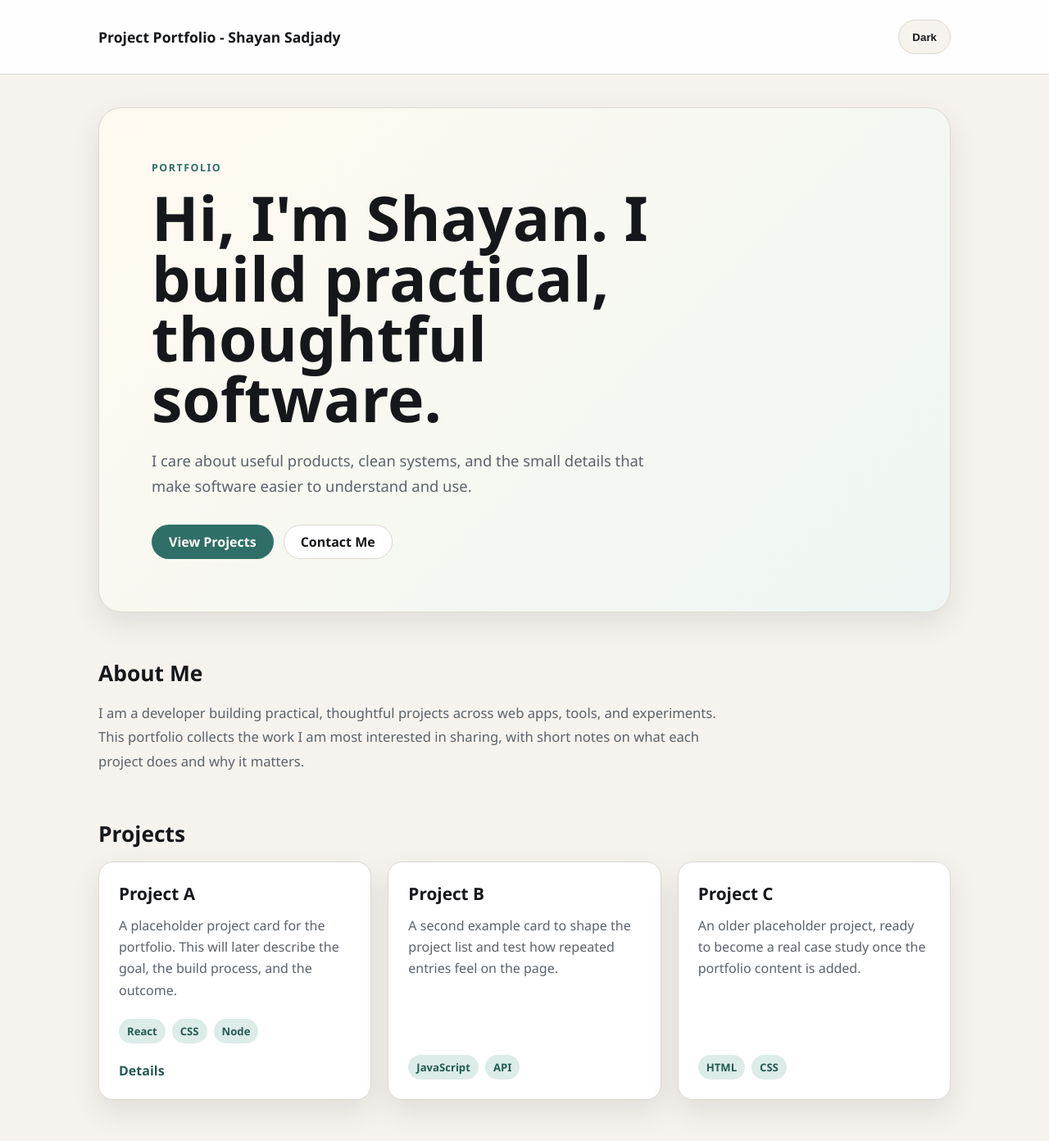
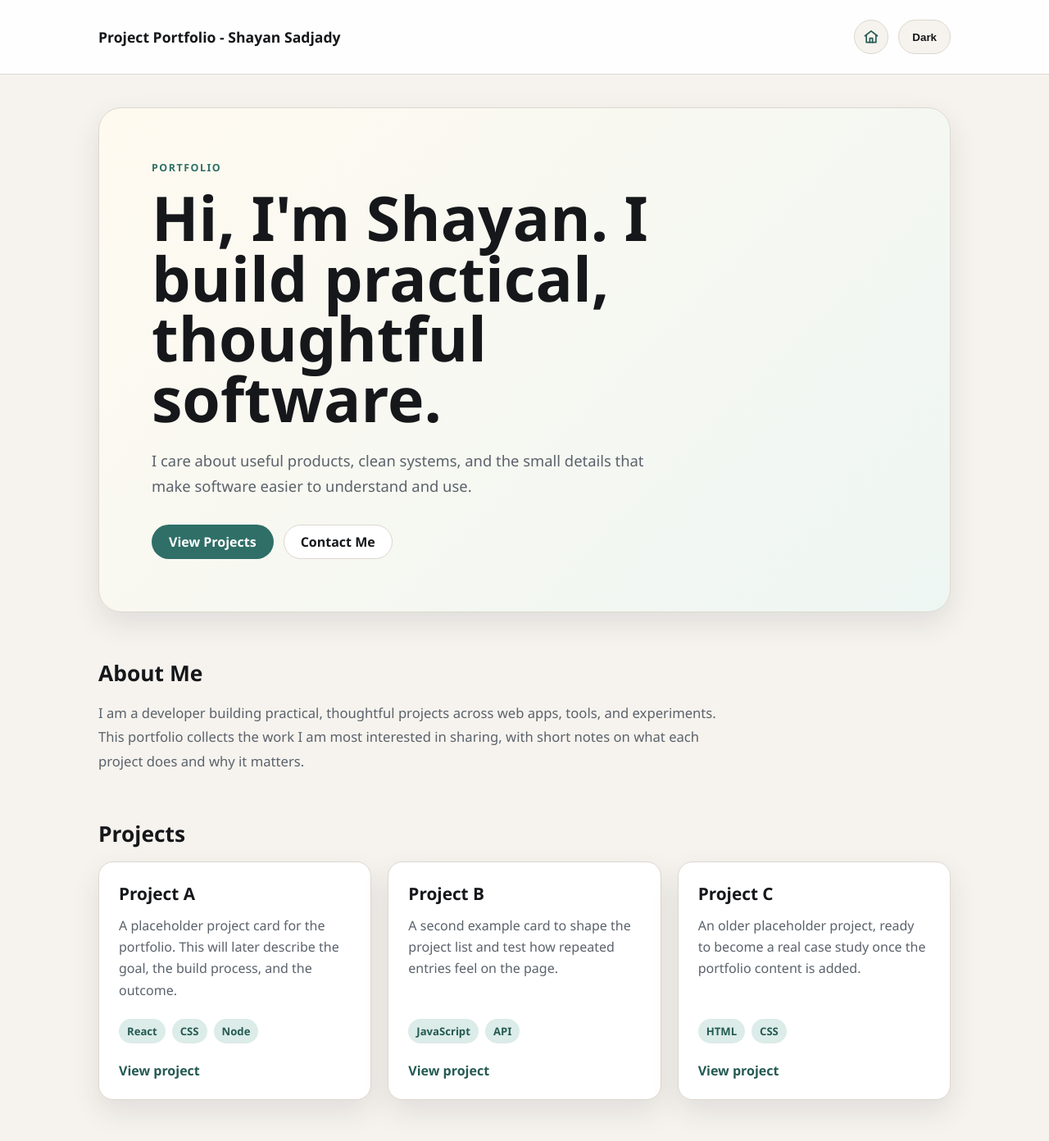
Before and after one commit to 2Fang/projects-website, a React (Vite) app: page / in a window 1280 px wide. Shown: the top 1392 px of the page at 82% size. Built offline with nearby package versions, Linux system fonts and the light colour scheme.

Commit message:
[PW-3] project page placeholders

```diff
--- a/src/styles.css
+++ b/src/styles.css
@@ -64,6 +64,34 @@ a {
   margin: 0;
   font-size: 1.1rem;
   font-weight: 700;
+}
+
+.header-actions {
+  display: flex;
+  align-items: center;
+  gap: 12px;
+}
+
+.header-home-link {
+  display: inline-flex;
+  width: 42px;
+  height: 42px;
+  align-items: center;
+  justify-content: center;
+  border: 1px solid var(--border);
+  border-radius: 999px;
+  background: var(--bg);
+  color: var(--accent-strong);
+  text-decoration: none;
+  transition:
+    transform 160ms ease,
+    border-color 180ms ease,
+    background-color 180ms ease;
+}
+
+.header-home-link:hover {
+  transform: translateY(-2px);
+  border-color: color-mix(in srgb, var(--accent) 55%, var(--border));
 }
 
 .theme-toggle,
@@ -196,6 +224,8 @@ a {
   border-radius: 18px;
   background: var(--bg-soft);
   box-shadow: var(--shadow);
+  color: inherit;
+  text-decoration: none;
   transition:
     transform 180ms ease,
     border-color 180ms ease,
@@ -259,6 +289,35 @@ a {
   text-decoration: underline;
 }
 
+.project-card-cta {
+  color: var(--accent-strong);
+  font-weight: 800;
+}
+
+.project-detail {
+  display: grid;
+  gap: 20px;
+  max-width: 760px;
+  padding: 20px 0 0;
+}
+
+.project-detail h2 {
+  margin: 0;
+  font-size: clamp(2rem, 5vw, 3.4rem);
+  line-height: 1.05;
+}
+
+.project-detail p:not(.hero-eyebrow) {
+  margin: 0;
+  color: var(--text-muted);
+  font-size: 1.08rem;
+  line-height: 1.75;
+}
+
+.project-detail .button {
+  justify-self: start;
+}
+
 @media (max-width: 860px) {
   .project-list {
     grid-template-columns: 1fr;
@@ -273,6 +332,11 @@ a {
   .site-header {
     align-items: flex-start;
     flex-direction: column;
+  }
+
+  .header-actions {
+    width: 100%;
+    justify-content: space-between;
   }
 
   .page-content {
--- a/src/ui/App.jsx
+++ b/src/ui/App.jsx
@@ -1,37 +1,9 @@
 import { useEffect, useState } from "react";
 import Header from "./components/Header.jsx";
-import Hero from "./components/Hero.jsx";
-import ProjectList from "./components/ProjectList.jsx";
-import Summary from "./components/Summary.jsx";
-
-const projects = [
-  {
-    title: "Project A",
-    description:
-      "A placeholder project card for the portfolio. This will later describe the goal, the build process, and the outcome.",
-    techTags: ["React", "CSS", "Node"],
-    links: [
-      {
-        label: "Details",
-        href: "#"
-      }
-    ]
-  },
-  {
-    title: "Project B",
-    description:
-      "A second example card to shape the project list and test how repeated entries feel on the page.",
-    techTags: ["JavaScript", "API"],
-    links: []
-  },
-  {
-    title: "Project C",
-    description:
-      "An older placeholder project, ready to become a real case study once the portfolio content is added.",
-    techTags: ["HTML", "CSS"],
-    links: []
-  }
-];
+import projects from "./data/projects.js";
+import HomePage from "./pages/HomePage.jsx";
+import ProjectPage from "./pages/ProjectPage.jsx";
+import UnknownProjectPage from "./pages/UnknownProjectPage.jsx";
 
 function getInitialTheme() {
   const savedTheme = localStorage.getItem("theme");
@@ -45,8 +17,15 @@ function getInitialTheme() {
     : "light";
 }
 
+function getProjectSlugFromPath() {
+  const match = window.location.pathname.match(/^\/projects\/([^/]+)\/?$/);
+  return match ? decodeURIComponent(match[1]) : null;
+}
+
 function App() {
   const [theme, setTheme] = useState(getInitialTheme);
+  const projectSlug = getProjectSlugFromPath();
+  const currentProject = projects.find((project) => project.slug === projectSlug);
 
   useEffect(() => {
     document.documentElement.dataset.theme = theme;
@@ -61,9 +40,13 @@ function App() {
     <>
       <Header theme={theme} onToggleTheme={toggleTheme} />
       <main className="page-content">
-        <Hero />
-        <Summary />
-        <ProjectList projects={projects} />
+        {projectSlug === null ? (
+          <HomePage projects={projects} />
+        ) : currentProject ? (
+          <ProjectPage project={currentProject} />
+        ) : (
+          <UnknownProjectPage />
+        )}
       </main>
     </>
   );
--- a/src/ui/components/Header.jsx
+++ b/src/ui/components/Header.jsx
@@ -2,6 +2,24 @@ function Header({ theme, onToggleTheme }) {
   return (
     <header className="site-header">
       <h1>Project Portfolio - Shayan Sadjady</h1>
+      <div className="header-actions">
+        <a className="header-home-link" href="/" aria-label="Go to home page">
+          <svg
+            aria-hidden="true"
+            viewBox="0 0 24 24"
+            width="20"
+            height="20"
+            fill="none"
+            stroke="currentColor"
+            strokeLinecap="round"
+            strokeLinejoin="round"
+            strokeWidth="2"
+          >
+            <path d="m3 10.5 9-7 9 7" />
+            <path d="M5 10v10h14V10" />
+            <path d="M10 20v-6h4v6" />
+          </svg>
+        </a>
         <button
           className="theme-toggle"
           type="button"
@@ -10,6 +28,7 @@ function Header({ theme, onToggleTheme }) {
         >
           {theme === "dark" ? "Light" : "Dark"}
         </button>
+      </div>
     </header>
   );
 }
--- a/src/ui/components/Hero.jsx
+++ b/src/ui/components/Hero.jsx
@@ -8,7 +8,7 @@ function Hero() {
         make software easier to understand and use.
       </p>
       <div className="hero-actions" aria-label="Portfolio actions">
-        <a className="button button-primary" href="#projects">
+        <a className="button button-primary" href="/#projects">
           View Projects
         </a>
         <a className="button button-secondary" href="mailto:hello@example.com">
--- a/src/ui/components/ProjectCard.jsx
+++ b/src/ui/components/ProjectCard.jsx
@@ -1,6 +1,10 @@
-function ProjectCard({ title, description, techTags = [], links = [] }) {
+function ProjectCard({ title, description, techTags = [], slug }) {
   return (
-    <article className="project-card">
+    <a
+      className="project-card"
+      href={`/projects/${slug}`}
+      aria-label={`View ${title}`}
+    >
       <div className="project-card-content">
         <h3>{title}</h3>
         <p>{description}</p>
@@ -14,16 +18,8 @@ function ProjectCard({ title, description, techTags = [], links = [] }) {
         </ul>
       )}
 
-      {links.length > 0 && (
-        <div className="project-links">
-          {links.map((link) => (
-            <a key={link.label} href={link.href}>
-              {link.label}
-            </a>
-          ))}
-        </div>
-      )}
-    </article>
+      <span className="project-card-cta">View project</span>
+    </a>
   );
 }
 
--- a/src/ui/components/ProjectList.jsx
+++ b/src/ui/components/ProjectList.jsx
@@ -12,7 +12,7 @@ function ProjectList({ projects }) {
             title={project.title}
             description={project.description}
             techTags={project.techTags}
-            links={project.links}
+            slug={project.slug}
           />
         ))}
       </div>
--- /dev/null
+++ b/src/ui/data/projects.js
@@ -0,0 +1,33 @@
+const projects = [
+  {
+    title: "Project A",
+    slug: "project-a",
+    description:
+      "A placeholder project card for the portfolio. This will later describe the goal, the build process, and the outcome.",
+    techTags: ["React", "CSS", "Node"],
+    links: [
+      {
+        label: "Details",
+        href: "#"
+      }
+    ]
+  },
+  {
+    title: "Project B",
+    slug: "project-b",
+    description:
+      "A second example card to shape the project list and test how repeated entries feel on the page.",
+    techTags: ["JavaScript", "API"],
+    links: []
+  },
+  {
+    title: "Project C",
+    slug: "project-c",
+    description:
+      "An older placeholder project, ready to become a real case study once the portfolio content is added.",
+    techTags: ["HTML", "CSS"],
+    links: []
+  }
+];
+
+export default projects;
--- /dev/null
+++ b/src/ui/pages/HomePage.jsx
@@ -0,0 +1,15 @@
+import Hero from "../components/Hero.jsx";
+import ProjectList from "../components/ProjectList.jsx";
+import Summary from "../components/Summary.jsx";
+
+function HomePage({ projects }) {
+  return (
+    <>
+      <Hero />
+      <Summary />
+      <ProjectList projects={projects} />
+    </>
+  );
+}
+
+export default HomePage;
--- /dev/null
+++ b/src/ui/pages/ProjectPage.jsx
@@ -0,0 +1,24 @@
+function ProjectPage({ project }) {
+  return (
+    <section className="project-detail">
+      <p className="hero-eyebrow">Project</p>
+      <h2>{project.title}</h2>
+
+      {project.techTags.length > 0 && (
+        <ul className="tech-tags" aria-label={`${project.title} technologies`}>
+          {project.techTags.map((tag) => (
+            <li key={tag}>{tag}</li>
+          ))}
+        </ul>
+      )}
+
+      <p>{project.description}</p>
+
+      <a className="button button-secondary" href="/">
+        Back Home
+      </a>
+    </section>
+  );
+}
+
+export default ProjectPage;
--- /dev/null
+++ b/src/ui/pages/UnknownProjectPage.jsx
@@ -0,0 +1,17 @@
+function UnknownProjectPage() {
+  return (
+    <section className="project-detail">
+      <p className="hero-eyebrow">Not built yet</p>
+      <h2>Hmm, not a bad idea for a project.</h2>
+      <p>
+        I haven&apos;t got around to it yet. Go back to the home page to see
+        some projects I have worked on.
+      </p>
+      <a className="button button-primary" href="/">
+        Go Home
+      </a>
+    </section>
+  );
+}
+
+export default UnknownProjectPage;
```
Lines whose indentation alone changed are shown as unchanged.
